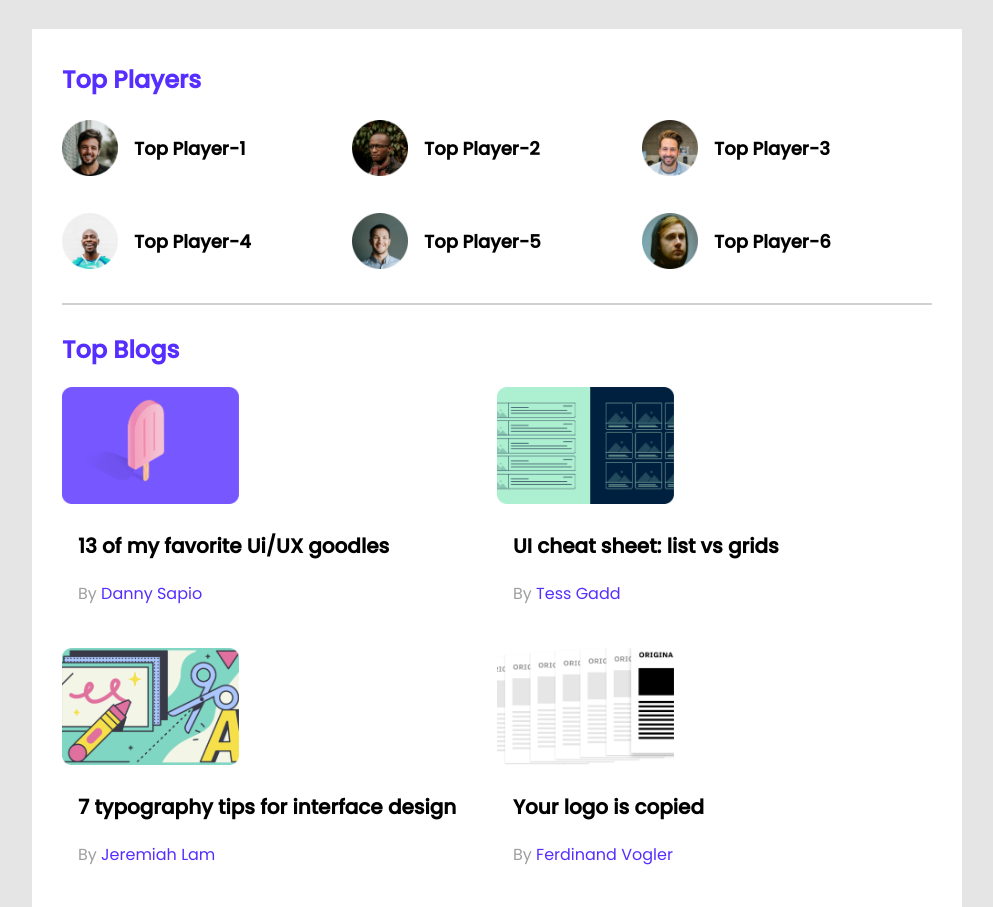
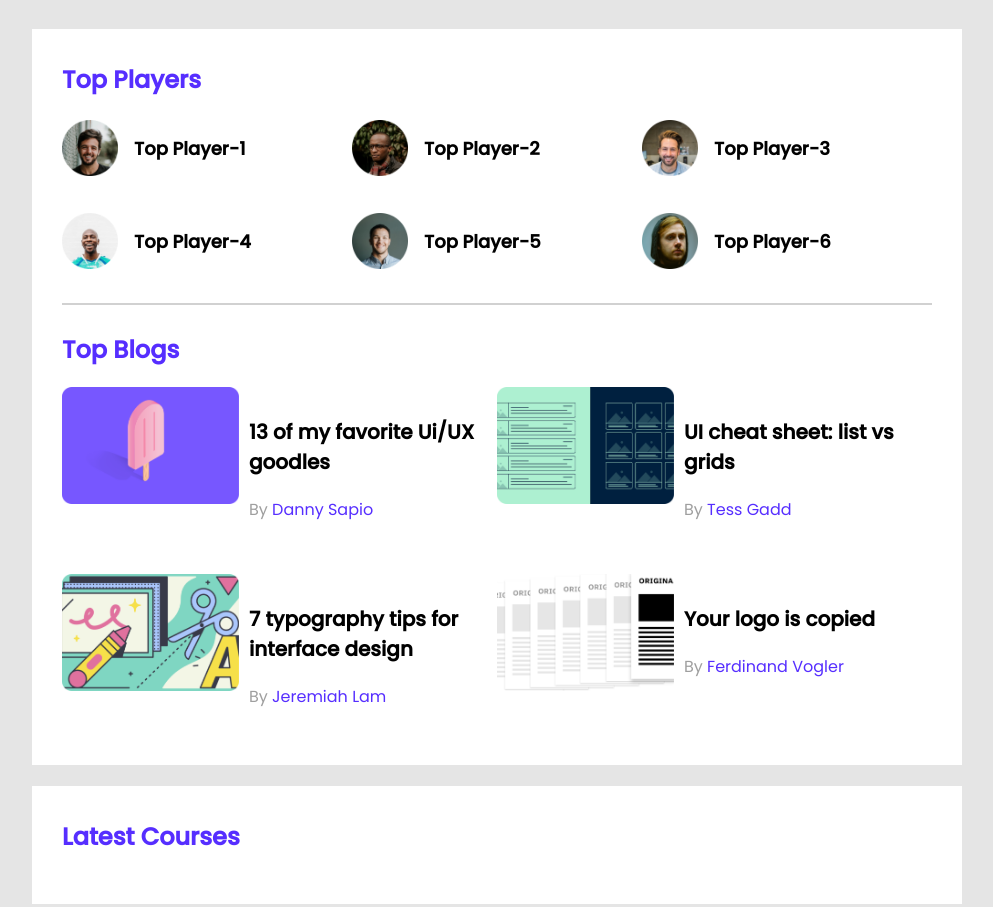
Before and after one commit to kl-hadi/leader-board-css3, a plain HTML site: page index.html in a window 1280 px wide. Shown: the top 907 px of the page, without its empty margins (143-1136 px from the left). Drawn offline with Linux system fonts and the light colour scheme.

Commit message:
flex problem solved in blog

```diff
--- a/styles/style.css
+++ b/styles/style.css
@@ -47,19 +47,23 @@ hr{
     margin-left: 16px;
     font-size: 18px;
 }
+
 .blogs{
     display: grid;
-    grid-template-columns: repeat(2, 1fr);
+    grid-template-columns: repeat(2,1fr);
     grid-row-gap: 26px;
 }
 
 /* -------------------------------Top blog Styles--------------------------- */
+.blog{
+    display: flex;
+}
 .blog .thumbnail img{
     width: 177px;
     height: 117px;
 }
 .blog-info{
-    margin:16px;
+    margin:10px;
 }
 .blog-title{
     font-size:20px;
```
